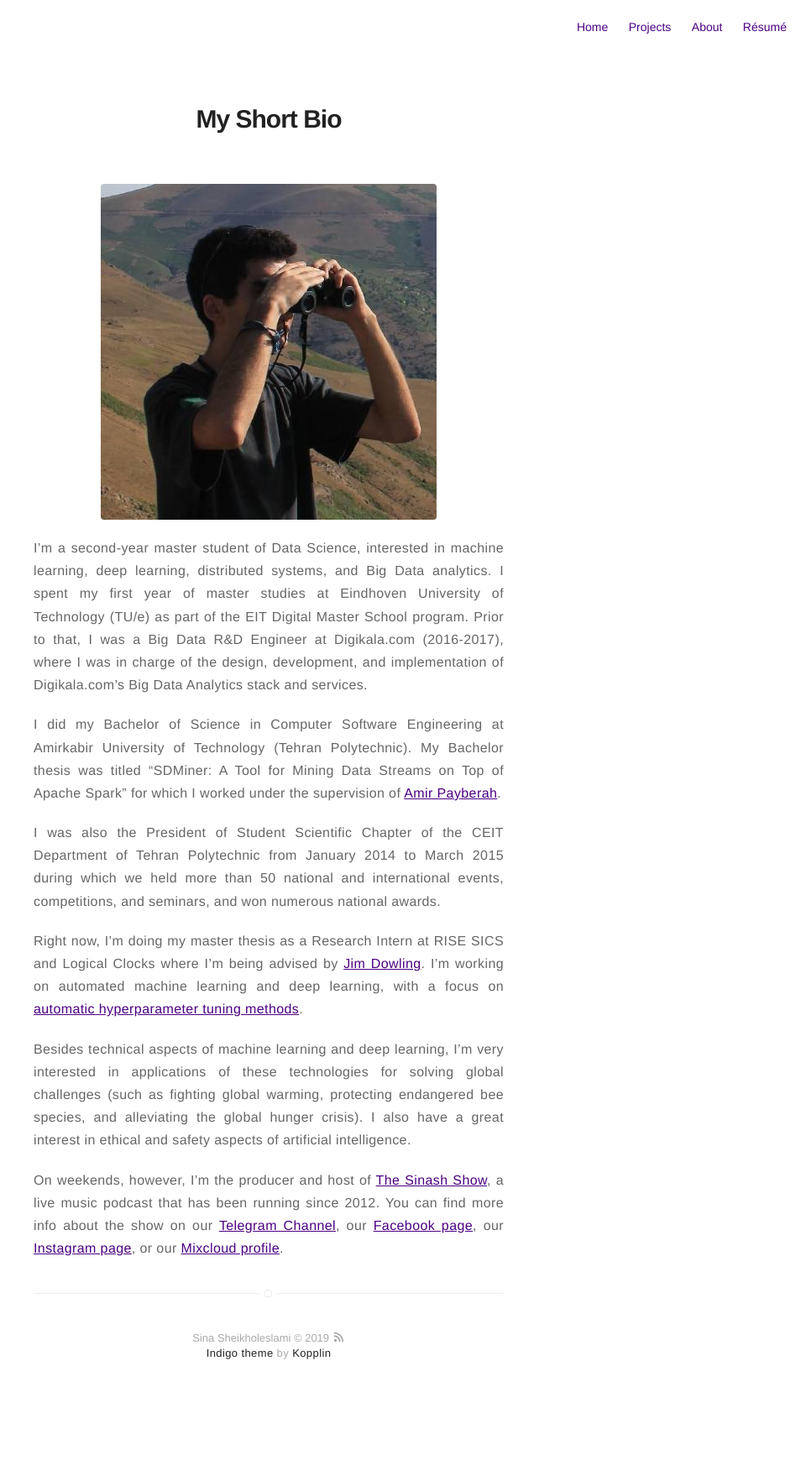
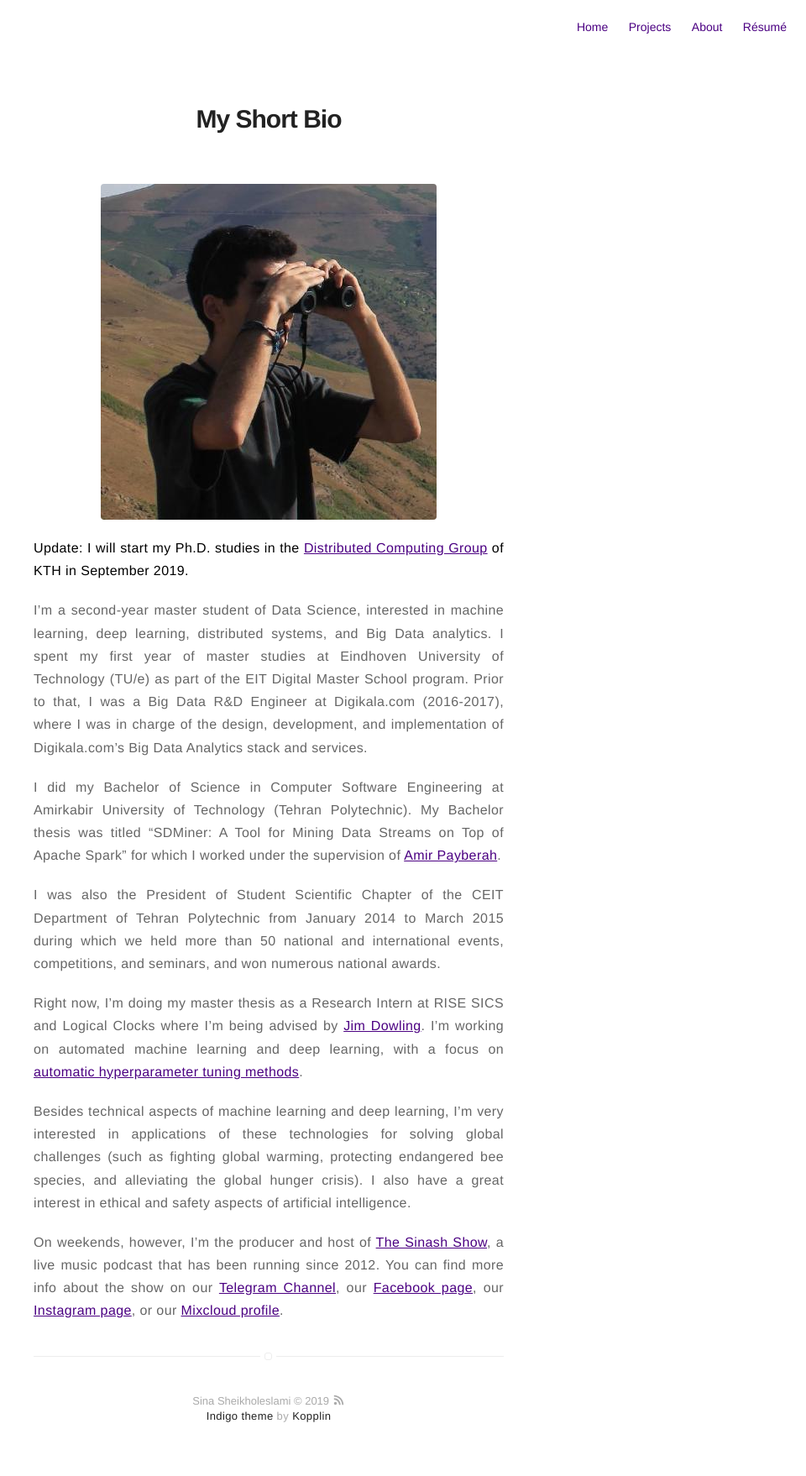
Before and after one commit to ssheikholeslami/ssheikholeslami.github.io, a Jekyll site: the page built from about.md, in a window 1280 px wide. Shown: the whole page at 84% size, without its empty margins (320-1280 px from the left). Built offline with Jekyll 4.4.1, drawn with Linux system fonts in a browser that asks for light colours; before the commit the page ends 1683 px from its top, so only the background shows below that.

Commit message:
Adds the update regarding PhD

```diff
--- a/about.md
+++ b/about.md
@@ -5,6 +5,7 @@ picture: assets/images/1773069.jpeg
 ---
 ![Profile Image]({{ site.url }}/{{ page.picture }}){: .center-image }
 
+**Update: I will start my Ph.D. studies in the [Distributed Computing Group](https://dcatkth.github.io) of KTH in September 2019.**
 
 I'm a second-year master student of Data Science, interested in machine learning, deep learning, distributed systems, and Big Data analytics. I spent my first year of master studies at Eindhoven University of Technology (TU/e) as part of the EIT Digital Master School program. Prior to that, I was a Big Data R&D Engineer at Digikala.com (2016-2017), where I was in charge of the design, development, and implementation of Digikala.com's Big Data Analytics stack and services.
 
```
